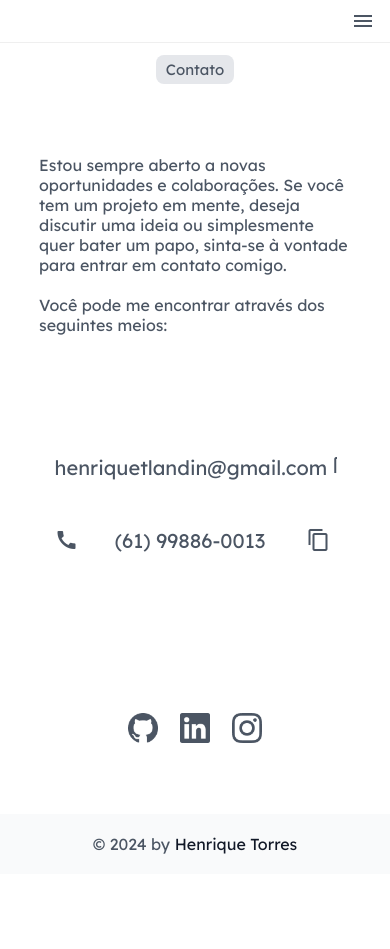
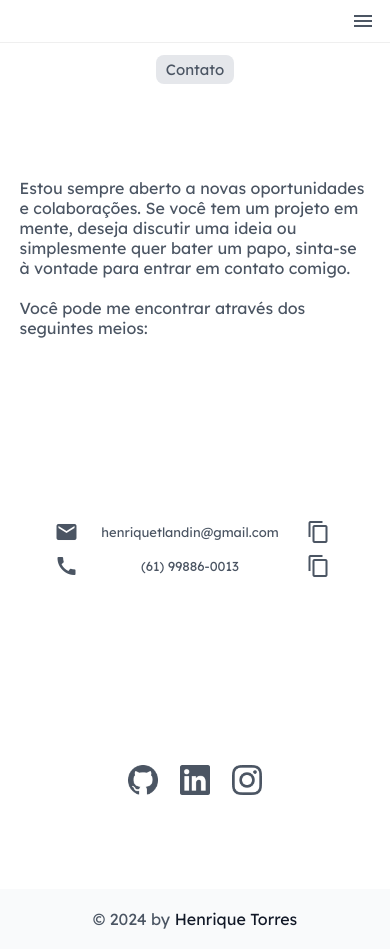
Before and after one commit to henriqtorresl/portifolio, an Angular app: page /contact in a window 390 px wide. Before the commit the page ends 874 px from the top, so only its background shows below. Built offline with nearby package versions, Linux system fonts and the light colour scheme.

Commit message:
mobile finalizado

```diff
--- a/src/app/pages/contact/contact.component.scss
+++ b/src/app/pages/contact/contact.component.scss
@@ -27,7 +27,7 @@
 }
 
 .contact {
-    height: 725px;
+    min-height: 800px;
     width: 100%;
     display: flex;
     flex-direction: column;
@@ -35,7 +35,7 @@
     align-items: center;
 
     div {
-        width: 80%;
+        width: 90%;
         height: 20%;
         display: flex;
         flex-direction: column;
@@ -44,8 +44,8 @@
         color: var(--text-color);
 
         section {
-            width: 90%;
-            font-size: 20px;
+            width: 80%;
+            font-size: 13px;
             height: 100%;
             display: flex;
             justify-content: space-between;
```
